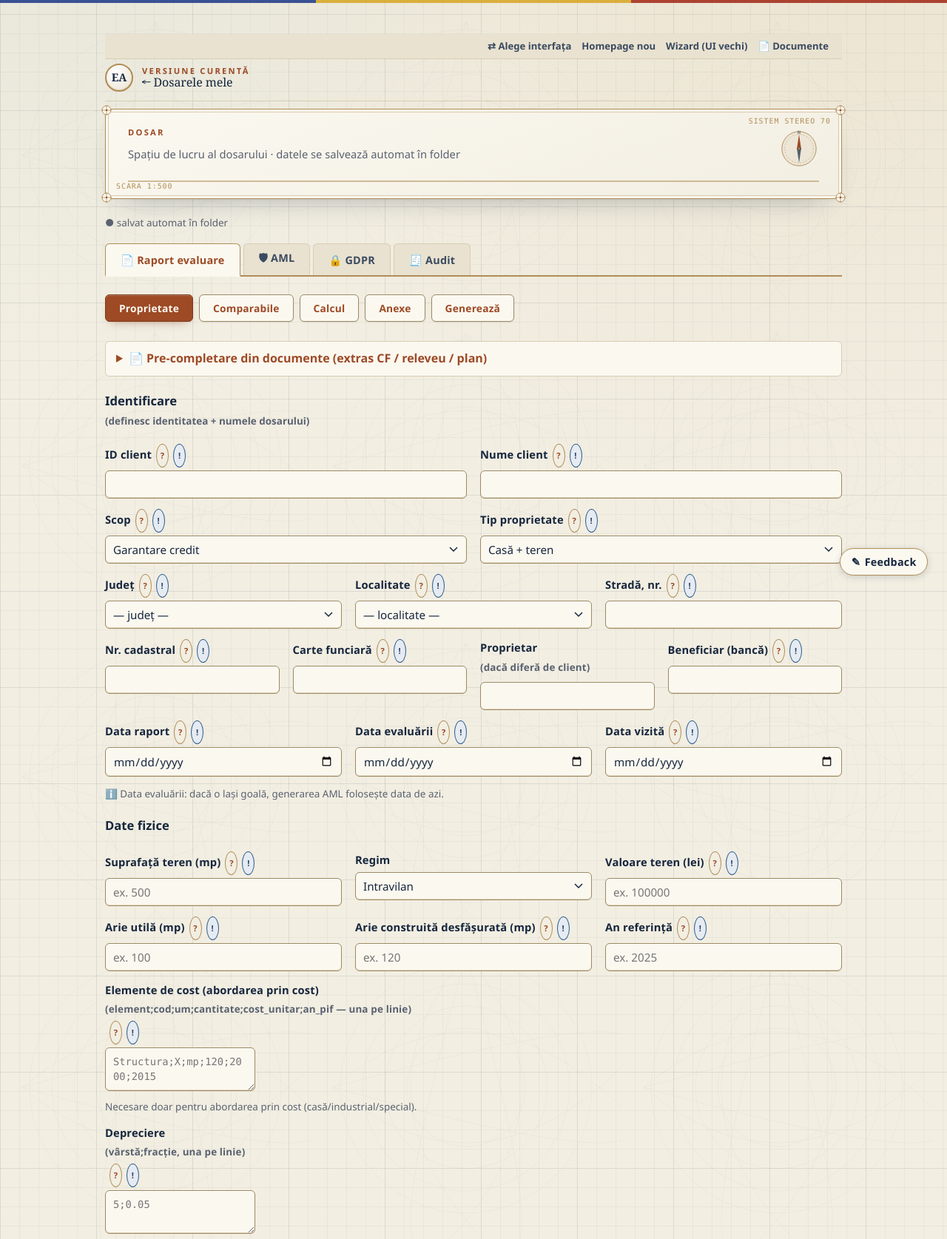
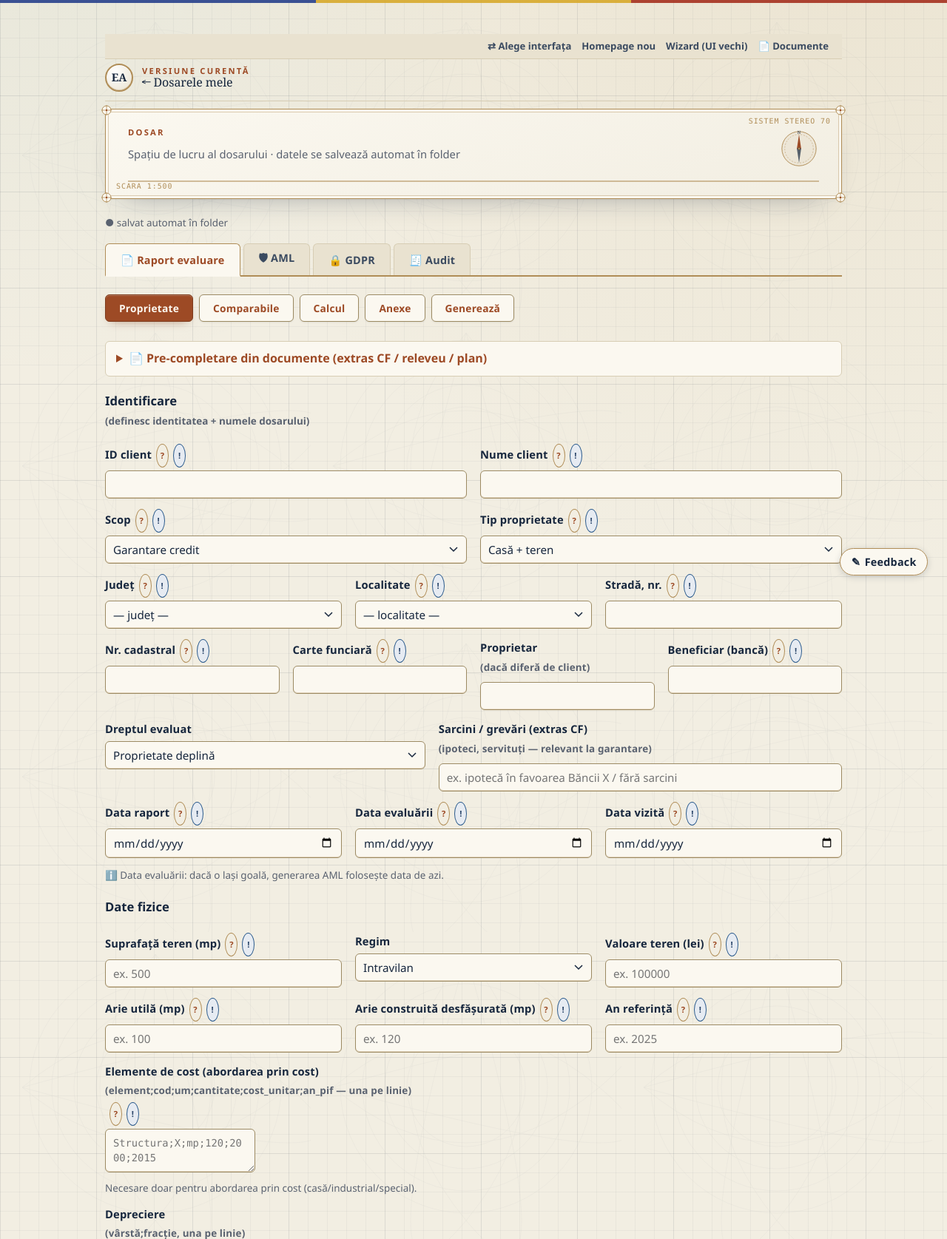
Before and after one commit to adrianserbanescu-byte/anevar, a Python web app: template evaluare-anevar/src/evaluare/web/templates/curent/dosar.html in a window 1280 px wide. Shown: the top 1675 px of the page at 74% size. Run offline with Jinja, Linux system fonts and the light colour scheme; the template is opened without the code that fills it, so the values that code supplies are empty.

Commit message:
Conformitate (SEV 230, Bucket A): dreptul evaluat + sarcini CF în raport (critic la garantare)
meta: `tip_drept` (drept de proprietate/superficie/uzufruct, SEV 230 §40.1) + `sarcini` (ipoteci/servituți CF,
§140). Raportul declară dreptul + sarcinile în termenii de referință; dacă sarcinile lipsesc, AVERTIZEAZĂ
„de verificat în extrasul CF" (banca trebuie să știe grevările). UI nou: select drept + câmp sarcini.
Descriptiv/aditiv (nu metodologie/valori). +2 teste. 499 teste + 90 e2e.

Co-Authored-By: Claude Opus 4.8 (1M context) <noreply@anthropic.com>

```diff
--- a/evaluare-anevar/src/evaluare/models/meta.py
+++ b/evaluare-anevar/src/evaluare/models/meta.py
@@ -16,6 +16,8 @@ class EvaluationMeta(BaseModel):
     adresa: str
     numar_cadastral: str
     carte_funciara: str
+    tip_drept: str = "drept de proprietate deplină"   # dreptul evaluat (SEV 230 §40.1)
+    sarcini: str | None = None                         # ipoteci/servituți din CF (SEV 230 §140; critic la garantare)
     scop: str = "Garantarea creditului ipotecar"
     tip_valoare: str = "Valoarea de piață (SEV 102)"
     data_evaluarii: str                 # ISO sau text, ex. "2026-01-16"
--- a/evaluare-anevar/src/evaluare/report/generator.py
+++ b/evaluare-anevar/src/evaluare/report/generator.py
@@ -255,6 +255,12 @@ def _termeni_referinta(doc: DocxDocument, ctx: ReportContext, adnotari: bool = F
     doc.add_paragraph(
         f"Identificarea proprietatii: {meta.adresa}, nr. cadastral {meta.numar_cadastral}, "
         f"{meta.carte_funciara}."
+    )
+    doc.add_paragraph(f"Dreptul evaluat: {meta.tip_drept} (SEV 230).")
+    doc.add_paragraph(
+        f"Sarcini / grevari (extras CF): {meta.sarcini}." if meta.sarcini
+        else "Sarcini / grevari (extras CF): nu au fost declarate; de verificat în extrasul de carte funciară "
+             "actualizat (relevant pentru garantare)."
     )
     premisa = (
         "Premise: proprietatea este evaluata in ipoteza utilizarii continue, libera de sarcini, "
--- a/evaluare-anevar/src/evaluare/web/templates/curent/dosar.html
+++ b/evaluare-anevar/src/evaluare/web/templates/curent/dosar.html
@@ -73,6 +73,13 @@
         <div class="field"><label for="carte_funciara">Carte funciară</label><input id="carte_funciara"></div>
         <div class="field"><label for="proprietar">Proprietar <span class="hint">(dacă diferă de client)</span></label><input id="proprietar"></div>
         <div class="field"><label for="beneficiar">Beneficiar (bancă)</label><input id="beneficiar"></div>
+      </div>
+      <div class="field-row">
+        <div class="field"><label for="tip_drept">Dreptul evaluat</label>
+          <select id="tip_drept"><option value="drept de proprietate deplină">Proprietate deplină</option>
+            <option value="drept de proprietate în cotă">Proprietate în cotă</option>
+            <option value="drept de superficie">Superficie</option><option value="drept de uzufruct">Uzufruct</option></select></div>
+        <div class="field" style="flex:2"><label for="sarcini">Sarcini / grevări (extras CF) <span class="hint">(ipoteci, servituți — relevant la garantare)</span></label><input id="sarcini" placeholder="ex. ipotecă în favoarea Băncii X / fără sarcini"></div>
       </div>
       <div class="field-row">
         <div class="field"><label for="data_raportului">Data raport</label><input type="date" id="data_raportului"></div>
@@ -748,6 +755,8 @@ function asambleaza(){
   var meta={client_nume:$("nume_client").value||"Client",adresa:[$("adresa_strada").value,numeLoc("localitate"),numeLoc("judet")].filter(Boolean).join(", ")||"-",numar_cadastral:$("numar_cadastral").value,carte_funciara:$("carte_funciara").value,evaluator_nume:"{{ cont.nume if cont else '' }}",evaluator_legitimatie:"{{ cont.legitimatie if cont else '' }}",data_evaluarii:$("data_evaluarii").value||"2026-01-16",data_raportului:$("data_raportului").value||"2026-01-16",moneda:$("moneda").value,scop:sc[0],tip_valoare:sc[1]};
   if($("beneficiar").value) meta.beneficiar=$("beneficiar").value;
   if($("proprietar")&&$("proprietar").value) meta.proprietar=$("proprietar").value;
+  if($("tip_drept")&&$("tip_drept").value) meta.tip_drept=$("tip_drept").value;
+  if($("sarcini")&&$("sarcini").value) meta.sarcini=$("sarcini").value;
   var curs=($("curs_valutar")&&$("curs_valutar").value||"").replace(",",".").trim();
   if(curs) meta.curs_valutar=curs;
   var faraConstr=($("tip_proprietate").value==="agricol");
```
Also changed, not shown: evaluare-anevar/tests/test_report_generator.py (+18 -0 lines).
